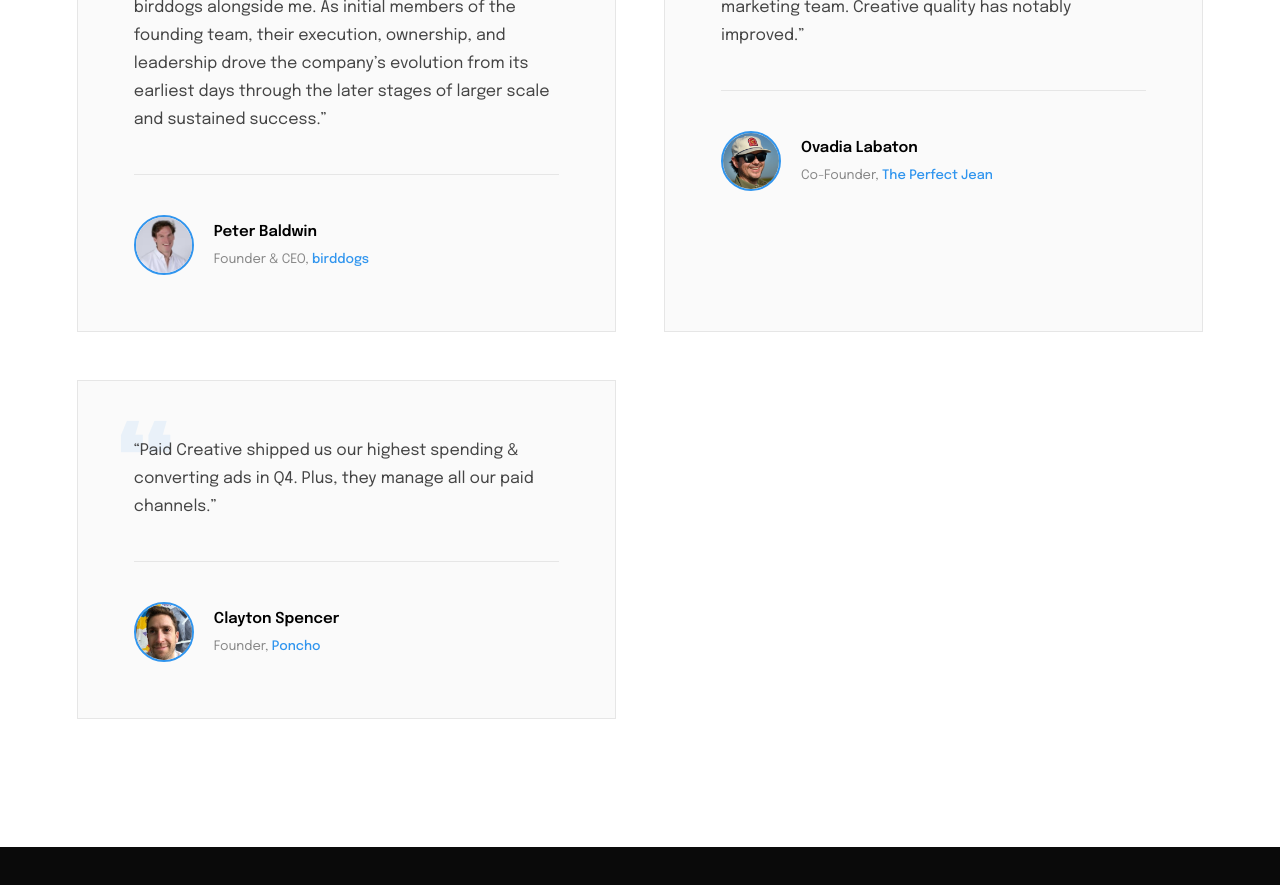
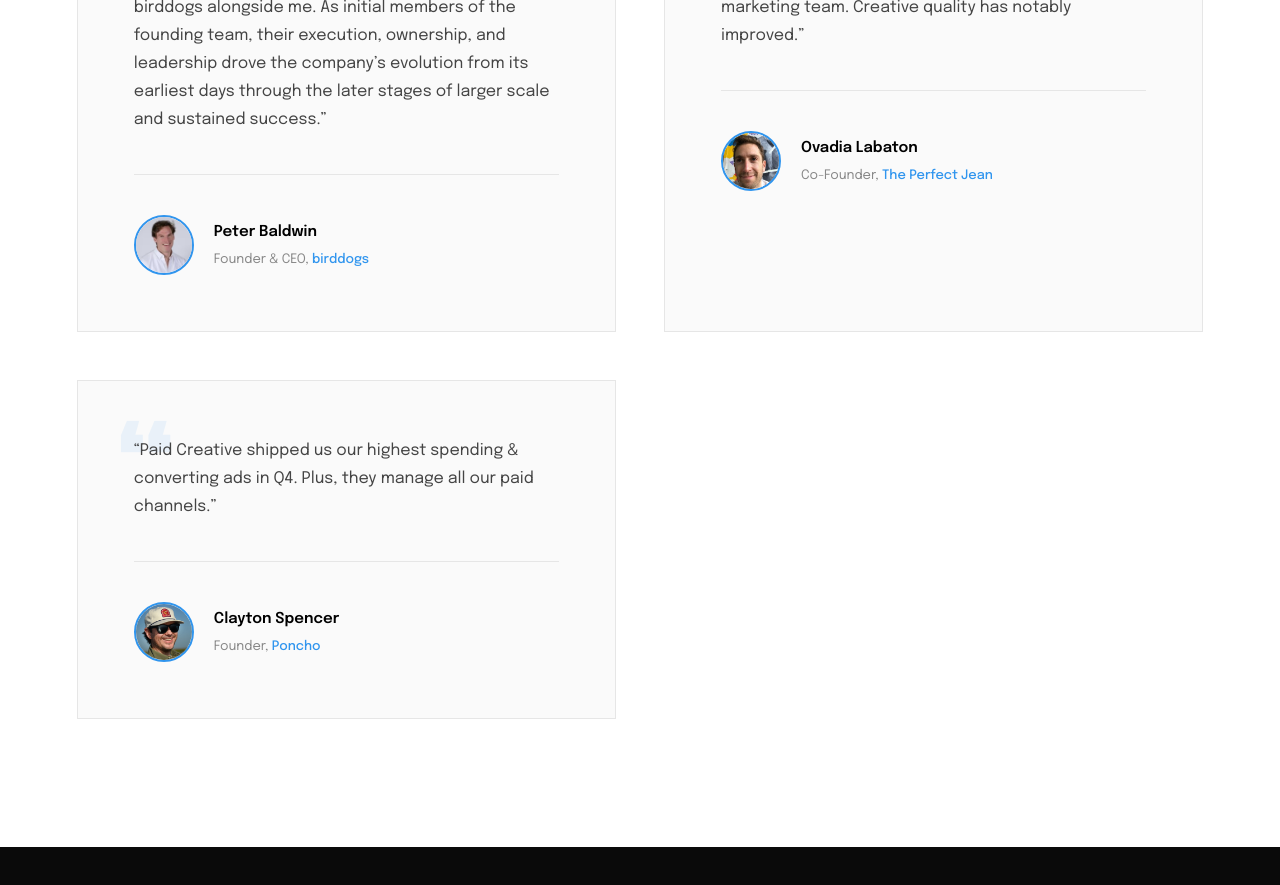
Before and after one commit to PlumpPear/paidcreative, a Next.js app: page / in a window 1280 px wide. Shown: the part 1780-2665 px from the top of the page. Built offline with nearby package versions, Linux system fonts and the light colour scheme.

Commit message:
Update page.tsx

```diff
--- a/src/app/page.tsx
+++ b/src/app/page.tsx
@@ -99,7 +99,7 @@ function Testimonials() {
       name: "Ovadia Labaton",
       role: "Co-Founder",
       company: "The Perfect Jean",
-      image: "/paid_creative_testimonial_2.jpeg",
+      image: "/paid_creative_testimonial_3.jpeg",
     },
     {
       quote:
@@ -107,7 +107,7 @@ function Testimonials() {
       name: "Clayton Spencer",
       role: "Founder",
       company: "Poncho",
-      image: "/paid_creative_testimonial_3.jpeg",
+      image: "/paid_creative_testimonial_2.jpeg",
     },
   ];
 
```
